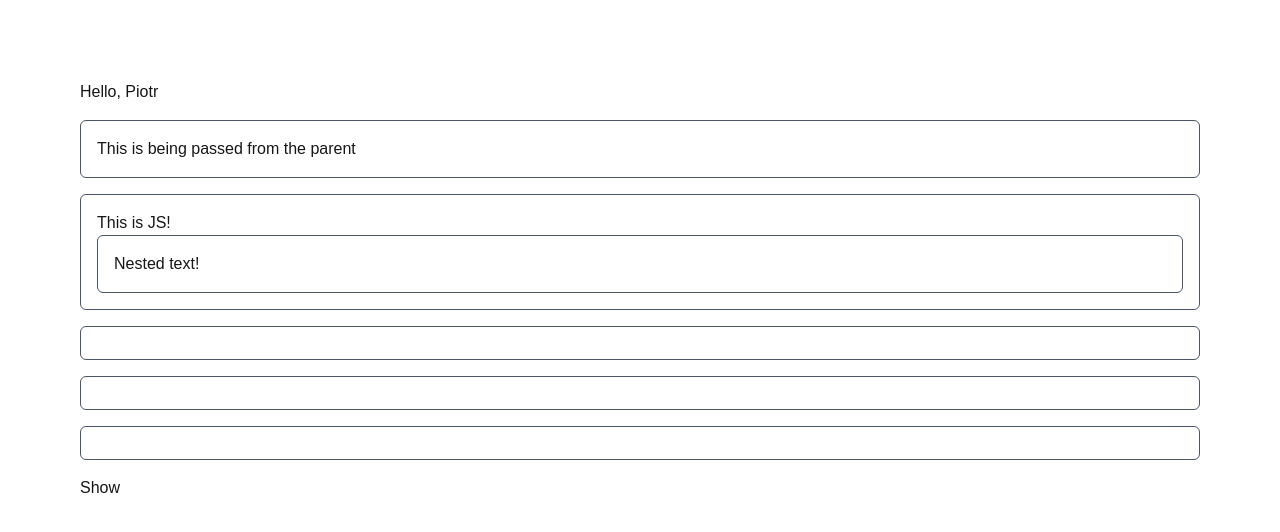
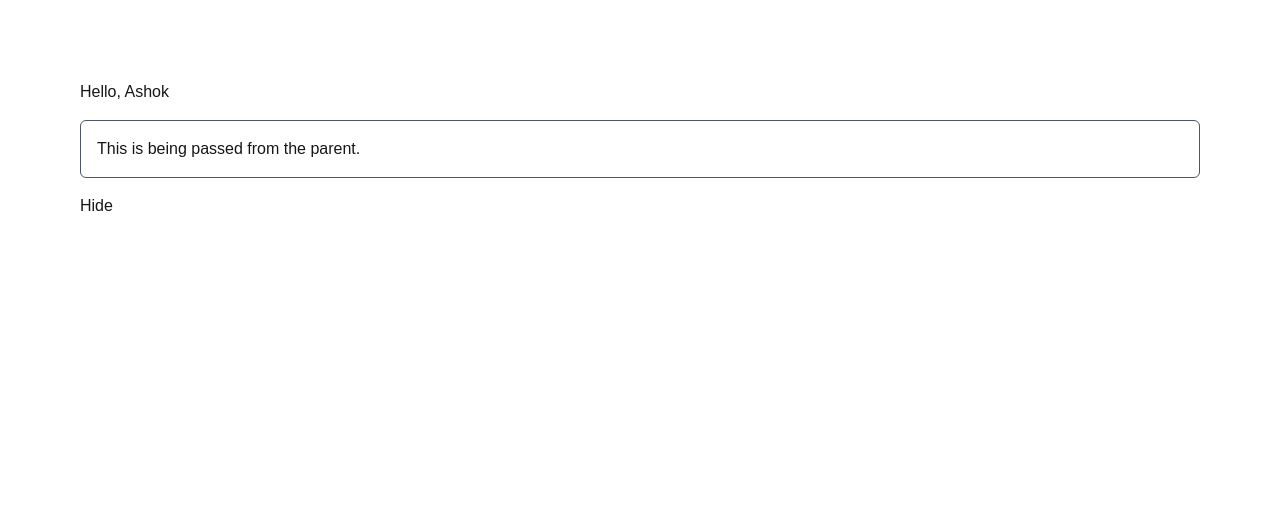
Before and after one commit to ashokneupane100/next-commerce, a Next.js app: page / in a window 1280 px wide. Shown: the top 532 px of the page. Built offline with nearby package versions, Linux system fonts and the light colour scheme.

Commit message:
11.Conditional rendering

```diff
--- a/app/page.js
+++ b/app/page.js
@@ -11,25 +11,24 @@ function Card({ children }) {
 }
 
 export default function Home() {
-  const [label, setLabel] = useState('Show')
-  const name = 'Piotr'
+  const [isVisible, setIsVisible] = useState(true)
+  const name = 'Ashok'
   const handleClick = () => {
-    setLabel(label == 'Show' ? 'Hide' : 'Show')
+    setIsVisible(!isVisible)
+
   }
+
+
+
+
   return (
     <>
       <div className="p-20 space-y-4">
         <div>Hello, {name}</div>
-        <Card>This is being passed from the parent</Card>
-        <Card>
-          <div>This is JS!</div>
-          <Card>Nested text!</Card>
-        </Card>
-        <Card />
-        <Card />
-        <Card />
+        {isVisible && <><Card>This is being passed from the parent.</Card></>}
 
-        <button onClick={handleClick}>{label}</button>
+
+        <button onClick={handleClick}>{isVisible ? "Hide" :"Show"}</button>
       </div>
     </>
   )
```
